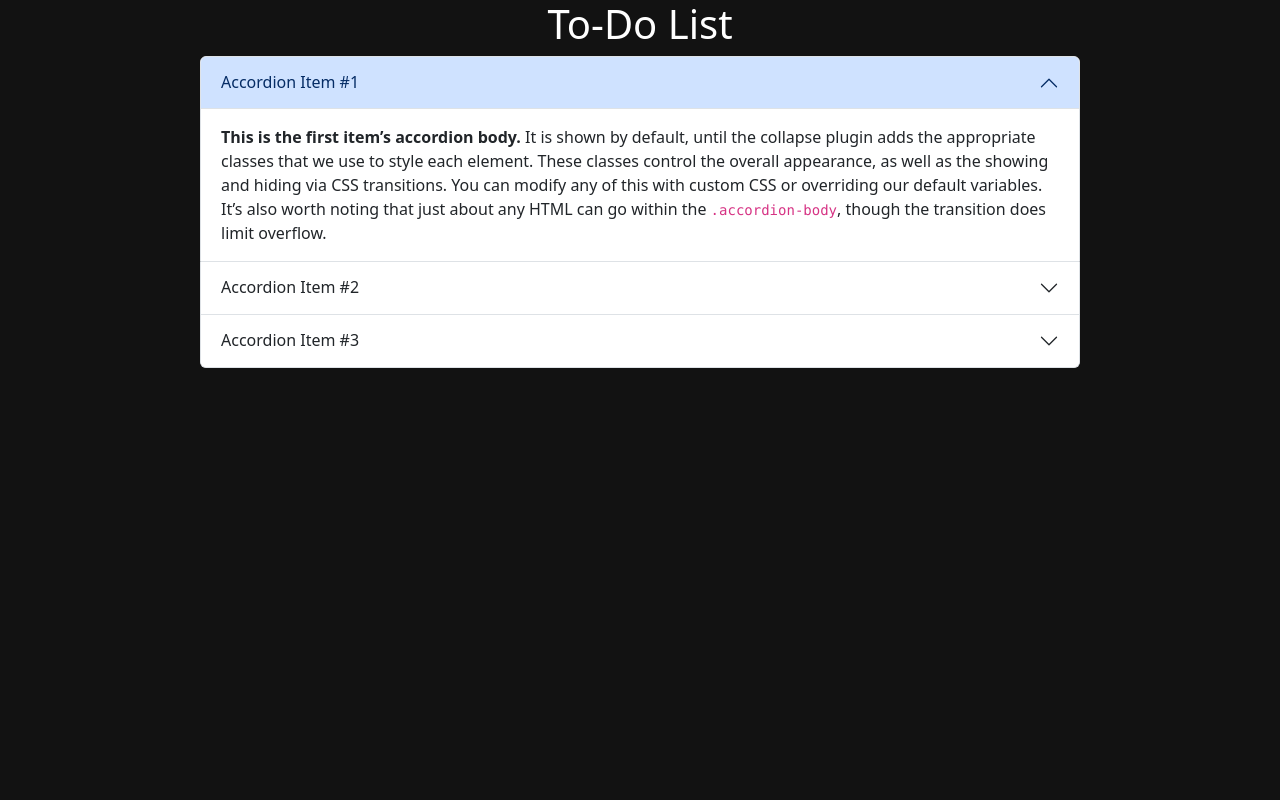
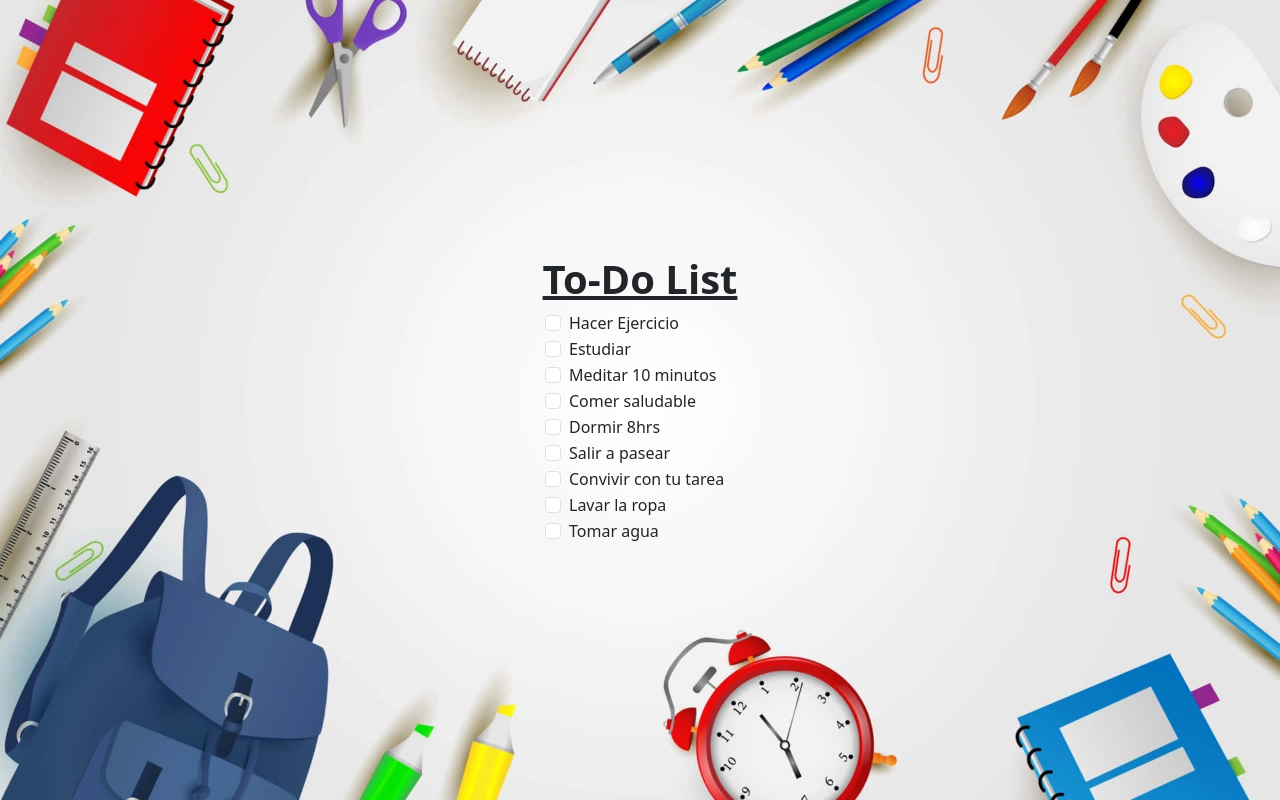
Before and after one commit to MaferGH/To-Do-List, a plain HTML site: page index.html in a window 1280 px wide. Drawn offline with nearby package versions, Linux system fonts and the light colour scheme.

Commit message:
se ajusta diseño

```diff
--- a/index.html
+++ b/index.html
@@ -10,46 +10,73 @@
 <body class="contenedor">
 
 
-    <h1 style="color: white;">To-Do List</h1>
+    <h1 class="text-decoration-underline fw-bolder">To-Do List</h1>
 
-    <div class="accordion" id="accordionExample">
-  <div class="accordion-item">
-    <h2 class="accordion-header">
-      <button class="accordion-button" type="button" data-bs-toggle="collapse" data-bs-target="#collapseOne" aria-expanded="true" aria-controls="collapseOne">
-        Accordion Item #1
-      </button>
-    </h2>
-    <div id="collapseOne" class="accordion-collapse collapse show" data-bs-parent="#accordionExample">
-      <div class="accordion-body">
-        <strong>This is the first item’s accordion body.</strong> It is shown by default, until the collapse plugin adds the appropriate classes that we use to style each element. These classes control the overall appearance, as well as the showing and hiding via CSS transitions. You can modify any of this with custom CSS or overriding our default variables. It’s also worth noting that just about any HTML can go within the <code>.accordion-body</code>, though the transition does limit overflow.
+    <div class="lista">
+        <div class="form-check">
+          <input class="form-check-input" type="checkbox" value="" id="checkDefault">
+          <label class="form-check-label" for="checkDefault">
+            Hacer Ejercicio
+          </label>
+        </div>
+
+        <div class="form-check">
+          <input class="form-check-input" type="checkbox" value="" id="checkDefault">
+          <label class="form-check-label" for="checkDefault">
+            Estudiar
+          </label>
+        </div>
+
+        <div class="form-check">
+          <input class="form-check-input" type="checkbox" value="" id="checkDefault">
+          <label class="form-check-label" for="checkDefault">
+            Meditar 10 minutos
+          </label>
+        </div>
+
+        <div class="form-check">
+          <input class="form-check-input" type="checkbox" value="" id="checkDefault">
+          <label class="form-check-label" for="checkDefault">
+            Comer saludable
+          </label>
+        </div>
+
+        <div class="form-check">
+          <input class="form-check-input" type="checkbox" value="" id="checkDefault">
+          <label class="form-check-label" for="checkDefault">
+            Dormir 8hrs
+          </label>
+        </div>
+
+        <div class="form-check">
+          <input class="form-check-input" type="checkbox" value="" id="checkDefault">
+          <label class="form-check-label" for="checkDefault">
+            Salir a pasear
+          </label>
+        </div>
+
+        <div class="form-check">
+          <input class="form-check-input" type="checkbox" value="" id="checkDefault">
+          <label class="form-check-label" for="checkDefault">
+            Convivir con tu tarea
+          </label>
+        </div>
+
+        <div class="form-check">
+          <input class="form-check-input" type="checkbox" value="" id="checkDefault">
+          <label class="form-check-label" for="checkDefault">
+            Lavar la ropa
+          </label>
+        </div>
+
+        <div class="form-check">
+          <input class="form-check-input" type="checkbox" value="" id="checkDefault">
+          <label class="form-check-label" for="checkDefault">
+            Tomar agua
+          </label>
+        </div>
       </div>
-    </div>
-  </div>
-  <div class="accordion-item">
-    <h2 class="accordion-header">
-      <button class="accordion-button collapsed" type="button" data-bs-toggle="collapse" data-bs-target="#collapseTwo" aria-expanded="false" aria-controls="collapseTwo">
-        Accordion Item #2
-      </button>
-    </h2>
-    <div id="collapseTwo" class="accordion-collapse collapse" data-bs-parent="#accordionExample">
-      <div class="accordion-body">
-        <strong>This is the second item’s accordion body.</strong> It is hidden by default, until the collapse plugin adds the appropriate classes that we use to style each element. These classes control the overall appearance, as well as the showing and hiding via CSS transitions. You can modify any of this with custom CSS or overriding our default variables. It’s also worth noting that just about any HTML can go within the <code>.accordion-body</code>, though the transition does limit overflow.
-      </div>
-    </div>
-  </div>
-  <div class="accordion-item">
-    <h2 class="accordion-header">
-      <button class="accordion-button collapsed" type="button" data-bs-toggle="collapse" data-bs-target="#collapseThree" aria-expanded="false" aria-controls="collapseThree">
-        Accordion Item #3
-      </button>
-    </h2>
-    <div id="collapseThree" class="accordion-collapse collapse" data-bs-parent="#accordionExample">
-      <div class="accordion-body">
-        <strong>This is the third item’s accordion body.</strong> It is hidden by default, until the collapse plugin adds the appropriate classes that we use to style each element. These classes control the overall appearance, as well as the showing and hiding via CSS transitions. You can modify any of this with custom CSS or overriding our default variables. It’s also worth noting that just about any HTML can go within the <code>.accordion-body</code>, though the transition does limit overflow.
-      </div>
-    </div>
-  </div>
-</div>
+
 
 <script src="https://cdn.jsdelivr.net/npm/bootstrap@5.3.7/dist/js/bootstrap.bundle.min.js" integrity="sha384-ndDqU0Gzau9qJ1lfW4pNLlhNTkCfHzAVBReH9diLvGRem5+R9g2FzA8ZGN954O5Q" crossorigin="anonymous"></script>
 </body>
--- a/styles.css
+++ b/styles.css
@@ -5,7 +5,22 @@ h1 {
 
 .contenedor {
 
-    background-color: rgb(18, 18, 18);
-    margin: auto 200px;
+    background-image: url("fondo.jpg");
+    background-repeat: no-repeat;
+    background-size: cover;
+    display: flex;
+    flex-direction: column;
+    align-items: center;
+    justify-content: center;
+    height: 100vh;
 
 }
+
+
+.lista {
+    margin-left: 450px;
+    width: 50%;
+    display: flex;
+    flex-direction: column;
+    align-items: flex-start;
+}
```
Also changed, not shown: fondo.jpg (added).
